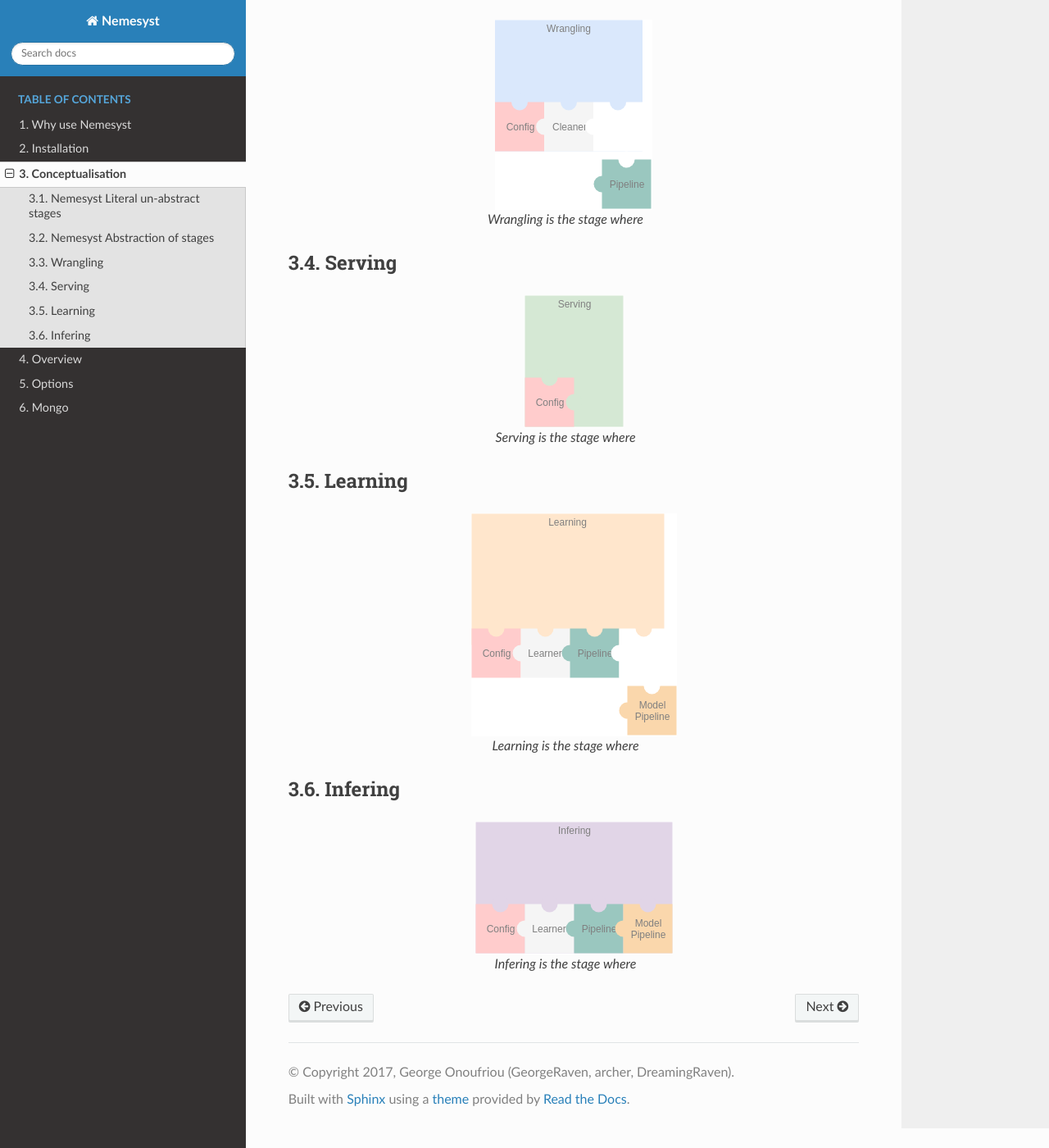
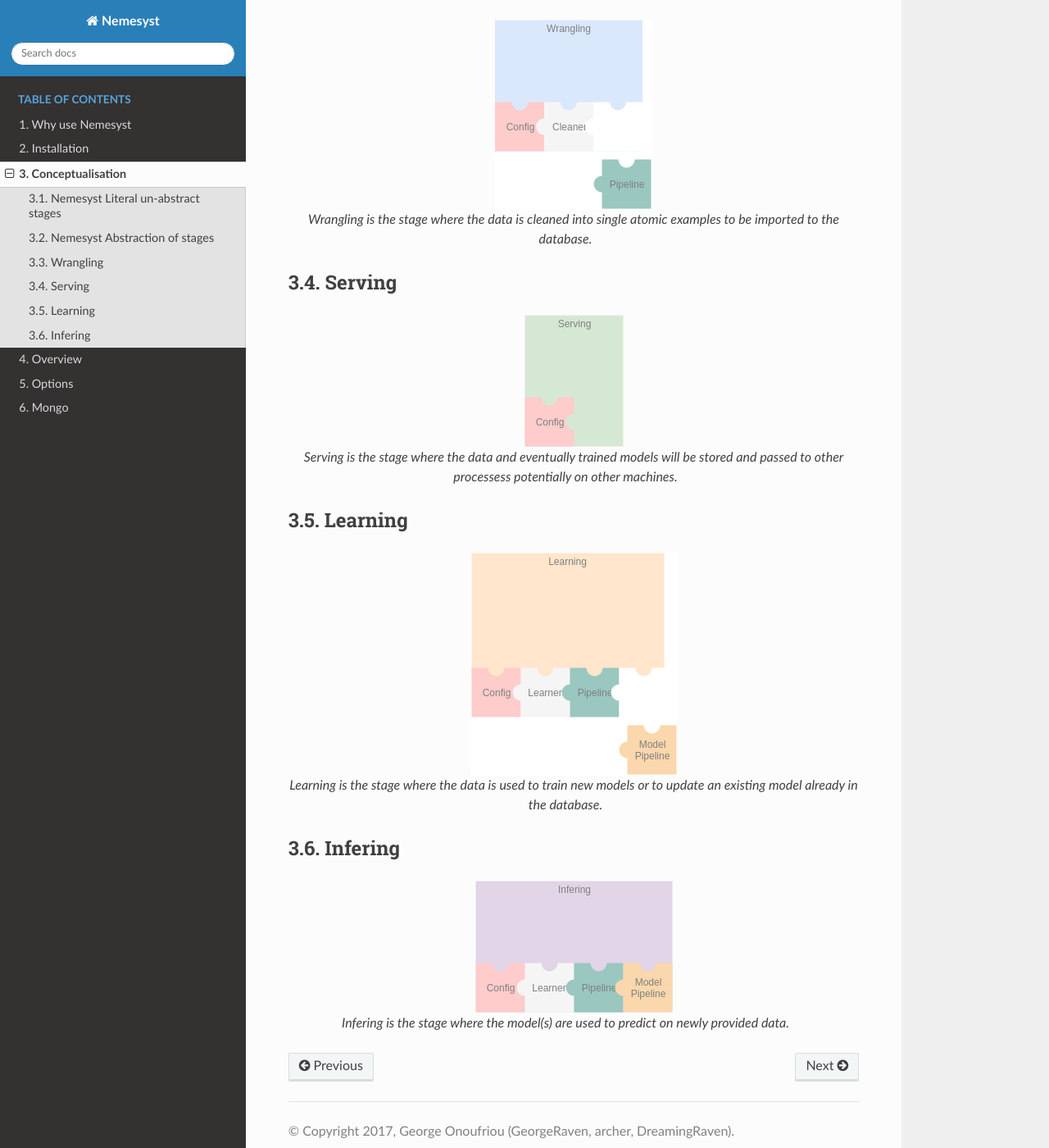
Before and after one commit to DreamingRaven/nemesyst, a Sphinx documentation site: the page built from docs/source/conceptualisation.rst, in a window 1280 px wide and 1400 px high, scrolled down 1163 px. Shown: the whole window at 82% size. Built offline with Sphinx 7.4.7 and the Read the Docs theme 2.0.0, drawn with Linux system fonts in a browser that asks for light colours; the version number could not be read and is left out.

Commit message:
Updated stage captions in docs
stage captions are implemented still need to referance options and go
into a little more detail about usage.

```diff
--- a/docs/source/conceptualisation.rst
+++ b/docs/source/conceptualisation.rst
@@ -26,7 +26,7 @@ Wrangling
     :alt: Nemesyst wrangling puzzle diagram.
     :figclass: align-center
 
-    Wrangling is the stage where
+    Wrangling is the stage where the data is cleaned into single atomic examples to be imported to the database.
 
 Serving
 *******
@@ -35,7 +35,7 @@ Serving
     :alt: Nemesyst database serving puzzle diagram.
     :figclass: align-center
 
-    Serving is the stage where
+    Serving is the stage where the data and eventually trained models will be stored and passed to other processess potentially on other machines.
 
 Learning
 ********
@@ -44,7 +44,7 @@ Learning
     :alt: Nemesyst learning puzzle diagram.
     :figclass: align-center
 
-    Learning is the stage where
+    Learning is the stage where the data is used to train new models or to update an existing model already in the database.
 
 Infering
 ********
@@ -53,4 +53,4 @@ Infering
     :alt: Nemesyst inference puzzle diagram.
     :figclass: align-center
 
-    Infering is the stage where
+    Infering is the stage where the model(s) are used to predict on newly provided data.
```
